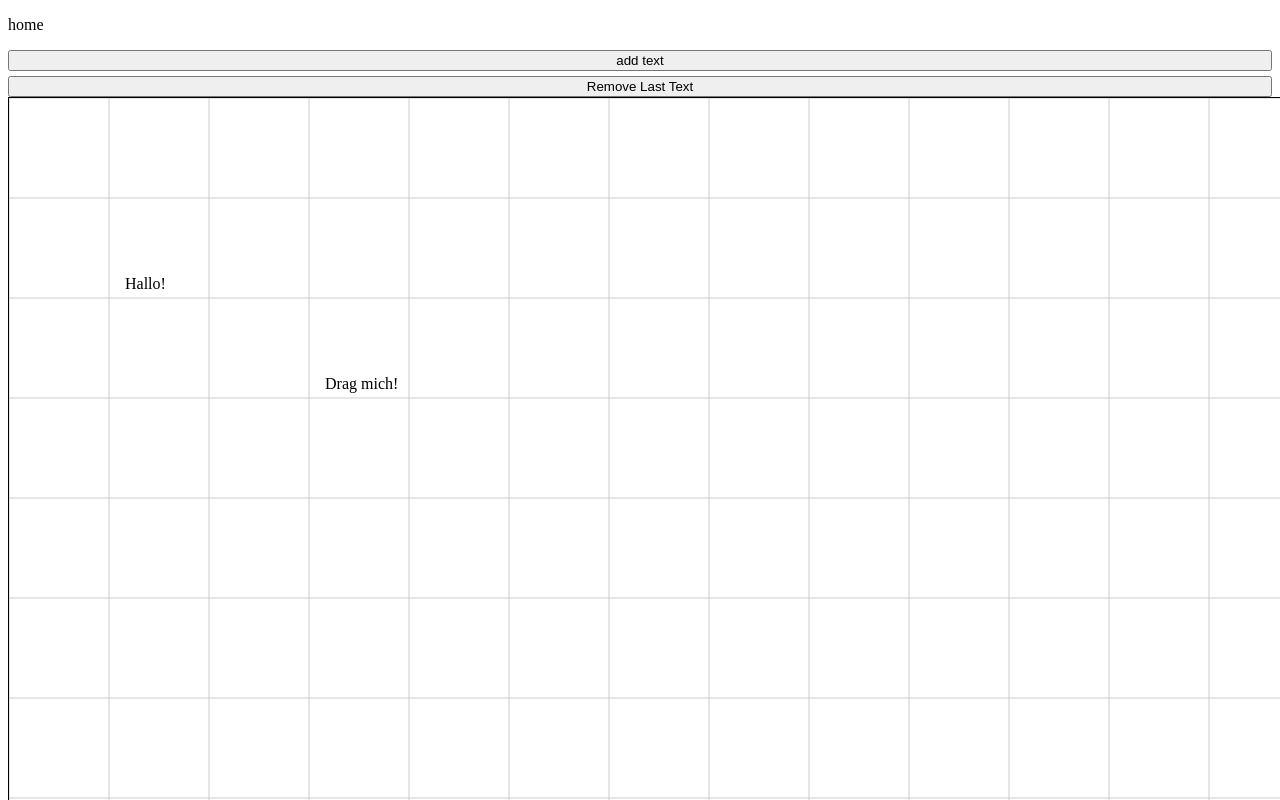
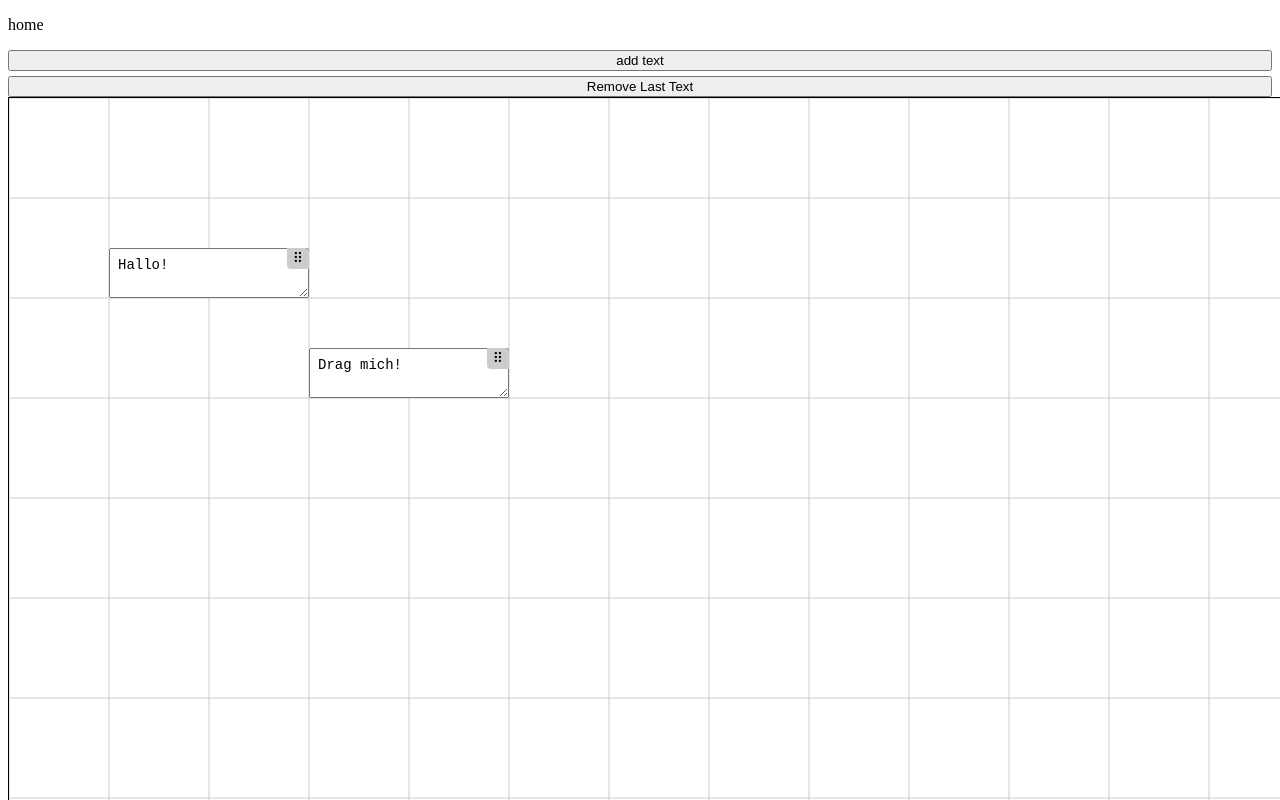
Before and after one commit to SteeveeG/Noting, a React (Vite) app in the folder app/: page / in a window 1280 px wide. Shown: the top 800 px of the page. Built offline with nearby package versions, Linux system fonts and the light colour scheme.

Commit message:
changed from p to Textarea

```diff
--- a/app/src/components/Canvas/Canvas.jsx
+++ b/app/src/components/Canvas/Canvas.jsx
@@ -36,7 +36,6 @@ const Canvas = () => {
 
 
   const dragText = (e, index) => {
-
     const rect = e.currentTarget.getBoundingClientRect();
     setDragIndex(index);
     setOffset({
@@ -96,13 +95,17 @@ const Canvas = () => {
       {texts.map((text, index) => (
         <div
           key={index}
-          onMouseDown={(e) => dragText(e, index)}
+          onMouseDown={(e) => {
+            // Nur starten, wenn auf das Drag-Handle geklickt wurde
+            if (e.target.dataset.dragHandle !== undefined) {
+              dragText(e, index);
+            }
+          }}
           style={{
-            position: "absolute",
+            position: 'absolute',
             left: text.x,
             top: text.y,
-            cursor: "move",
-            zIndex: dragIndex === index ? 1000 : 1,
+            zIndex: dragIndex === index ? 1000 : 1
           }}
         >
           <TextField content={text.content} />
@@ -112,17 +115,17 @@ const Canvas = () => {
       {tooltip.visible && (
         <div
           style={{
-            position: "absolute",
+            position: 'absolute',
             left: tooltip.x + 10,
             top: tooltip.y + 10,
-            background: "rgba(0,0,0,0.7)",
-            color: "white",
-            padding: "4px 8px",
-            fontSize: "12px",
-            pointerEvents: "none",
+            background: 'rgba(0,0,0,0.7)',
+            color: 'white',
+            padding: '4px 8px',
+            fontSize: '12px',
+            pointerEvents: 'none'
           }}
         >
-          x: {tooltip.x}, y: {tooltip.y}
+        x: {tooltip.x}, y: {tooltip.y}
         </div>
       )}
     </div>
--- a/app/src/components/textfield/textfield.jsx
+++ b/app/src/components/textfield/textfield.jsx
@@ -1,13 +1,19 @@
-import React, { useRef, useEffect, useState } from "react";
-import css from "./textfield.module.css";
+// textfield.jsx
+import styles from './textfield.module.css';
 
-const textfield = ({content}) => {
-
+const TextField = ({ content, id }) => {
   return (
-   <>
-     <p className={css.wrapper}>{content}</p>
-   </>
+    <div className={styles.container}>
+      <div className={styles.dragHandle} data-drag-handle>
+        ⠿
+      </div>
+      <textarea
+        className={styles.wrapper}
+        defaultValue={content}
+        id={id}
+      />
+    </div>
   );
 };
 
-export default textfield;
+export default TextField;
--- a/app/src/components/textfield/textfield.module.css
+++ b/app/src/components/textfield/textfield.module.css
@@ -1,10 +1,26 @@
-
-
-.wrapper{
-  padding: 10px 15px;
-  border: 1px solid transparent;
+.container {
+  position: relative;
+  display: inline-block;
+  width: 200px;
+  height: auto;
 }
 
-.wrapper:hover {
-  border: 1px solid black;
+.wrapper {
+  width: 100%;
+  resize: both;
+  box-sizing: border-box;
+  padding: 8px;
+  font-size: 14px;
 }
+
+.dragHandle {
+  position: absolute;
+  top: 0;
+  right: 0;
+  cursor: grab;
+  background: #ccc;
+  padding: 2px 6px;
+  font-size: 14px;
+  border-radius: 0 4px 0 4px;
+  user-select: none;
+}
```
